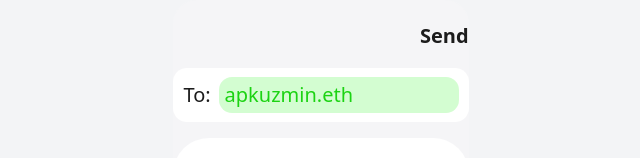
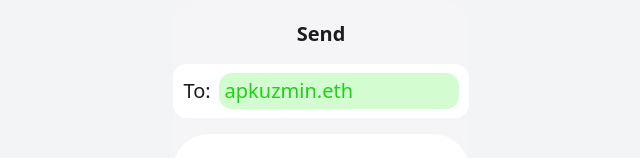
Before and after one commit to warkka/choose-network, a React (Vite) app: page / in a window 1280 px wide. Shown: the top 158 px of the page, without its empty margins (319-959 px from the left). Built offline with nearby package versions, Linux system fonts and the light colour scheme.

Commit message:
Move SendButton to Center
Adjust the layout of the SendButton component to position it in the center of the SendContainer.
[skip gpt_engineer]

```diff
--- a/src/components/send/SendContainer.tsx
+++ b/src/components/send/SendContainer.tsx
@@ -42,9 +42,9 @@ const networks = [
 export const SendContainer = ({ onClose }: SendContainerProps) => {
   return (
     <div className="bg-[rgba(245,245,247,1)] flex max-w-[393px] flex-col overflow-hidden items-center pt-5 pb-9 rounded-[24px_24px_0px_0px]">
-      <div className="flex w-full max-w-[353px] items-center gap-[40px_100px] text-xl text-[rgba(28,28,28,1)] font-semibold whitespace-nowrap justify-between">
-        <div className="self-stretch flex w-8 shrink-0 h-8 my-auto" onClick={onClose} />
-        <div className="self-stretch my-auto">Send</div>
+      <div className="flex w-full max-w-[353px] items-center text-xl text-[rgba(28,28,28,1)] font-semibold relative">
+        <div className="absolute left-0 w-8 h-8 cursor-pointer" onClick={onClose} />
+        <div className="w-full text-center">Send</div>
       </div>
 
       <AddressInput />
```
